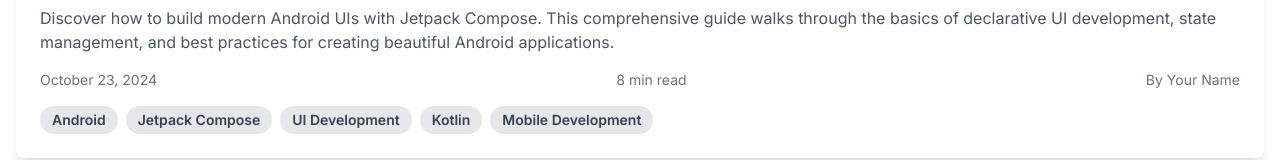
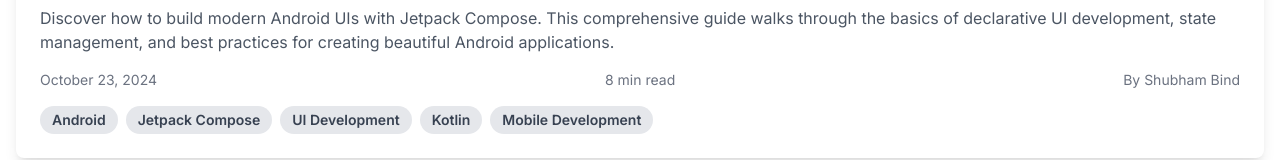
Before and after one commit to Versus04/portfolio-website, a Next.js app: page / in a window 1280 px wide. Both pictures are taken after a click on the button "Blog". Shown: the part 243-403 px from the top of the page. Built offline with nearby package versions, Linux system fonts and the light colour scheme.

Commit message:
Update blog.js

```diff
--- a/app/blog.js
+++ b/app/blog.js
@@ -18,7 +18,7 @@
 
 [... rest of the content ...]`,
     readTime: "8 min read",
-    author: "Your Name"
+    author: "Shubham Bind"
   }
 ]
 
```
